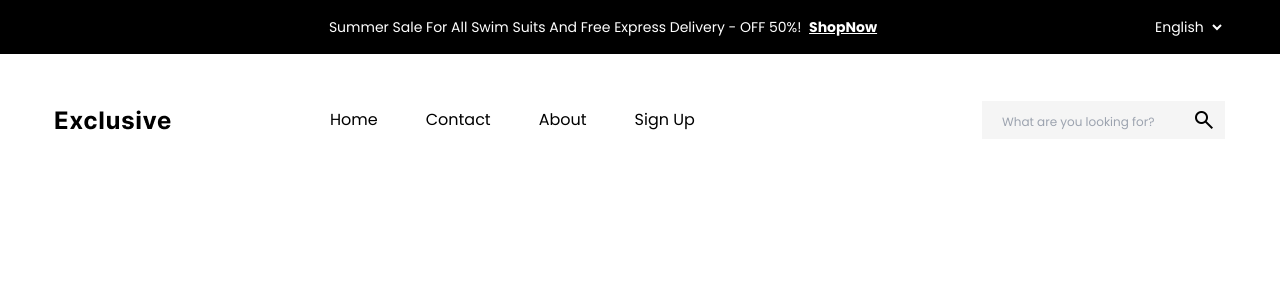
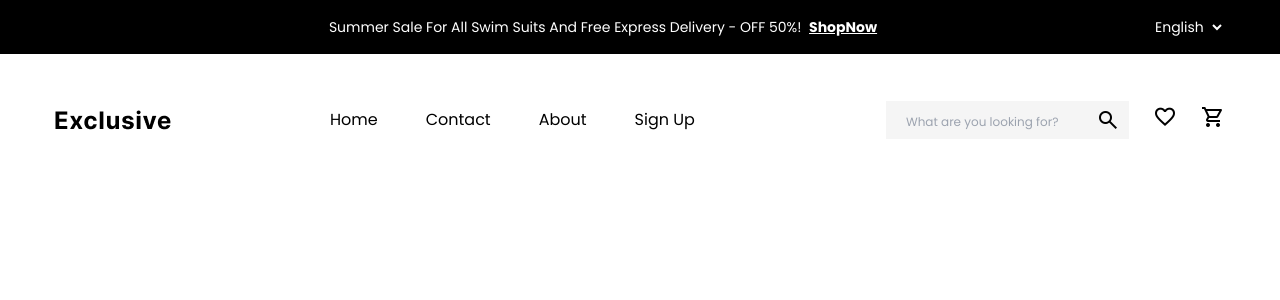
Before and after one commit to Fahim-Hossain-Munna/E-com, a Vue app: page / in a window 1280 px wide. Shown: the top 300 px of the page. Built offline with nearby package versions, Linux system fonts and the light colour scheme.

Commit message:
Header Section design bug fix

```diff
--- a/src/components/Header/Header.vue
+++ b/src/components/Header/Header.vue
@@ -31,14 +31,27 @@ import List from '../layouts/List.vue'
                     <List navigation="Sign Up"/>
                 </ul>
             </div>
-            <div class="w-[30%] flex justify-end items-center relative">
-                <input type="text" placeholder="What are you looking for?" class="bg-[#f5f5f5] w-[243px] pt-[7px] pb-[7px] pr-3 pl-5 placeholder:font-pop placeholder:text-xs">
+            <div class="w-[30%] flex justify-end items-center gap-6">
+                <div class="relative">
+                    <input type="text" placeholder="What are you looking for?" class="bg-[#f5f5f5] w-[243px] pt-[7px] pb-[7px] pr-3 pl-5 placeholder:font-pop placeholder:text-xs">
+
                 <button>
                     <span class="material-symbols-outlined absolute top-[7px] right-[9px]">
                     search
                     </span>
                 </button>
             </div>
+                <button>
+                    <span class="material-symbols-outlined">
+                    favorite
+                    </span>
+                </button>
+                <button>
+                    <span class="material-symbols-outlined">
+                    shopping_cart
+                    </span>
+                </button>
+            </div>
         </div>
     </nav>
 </template>
```
